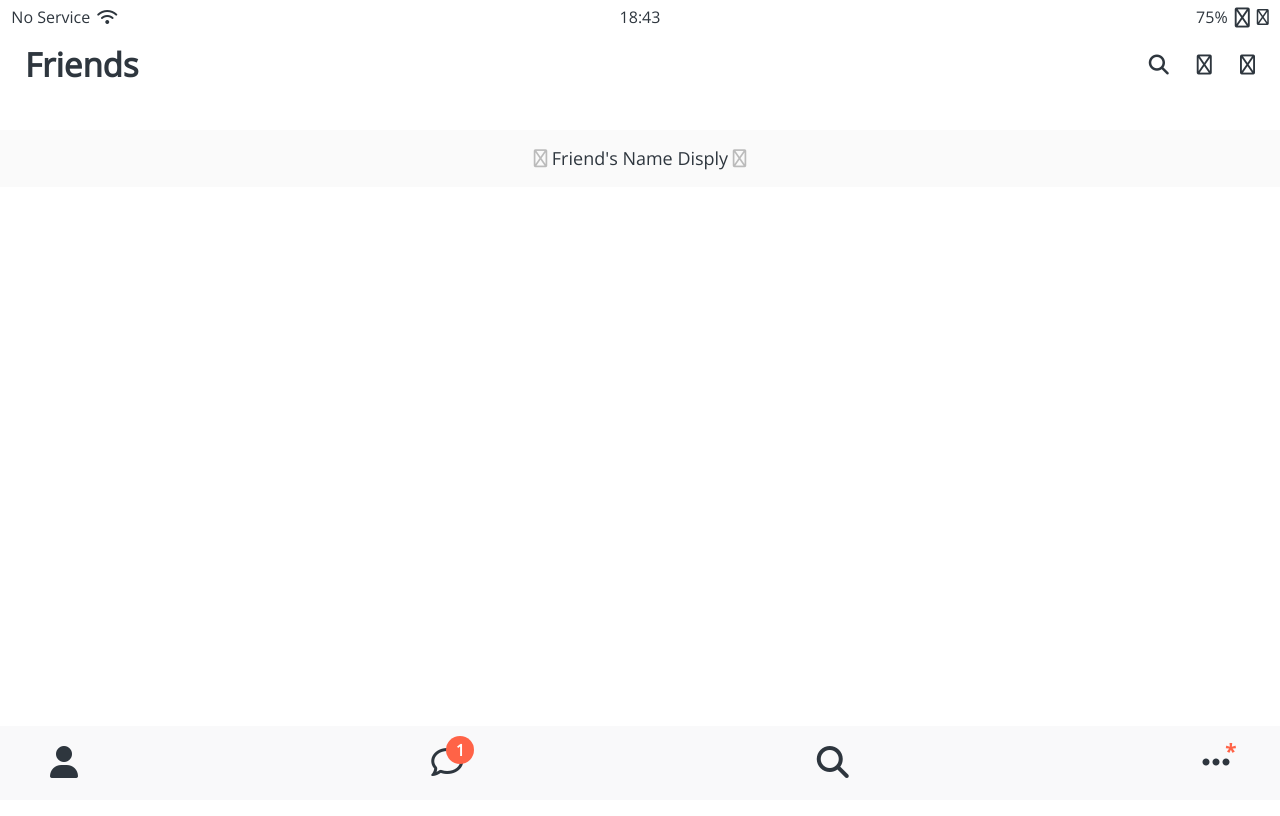
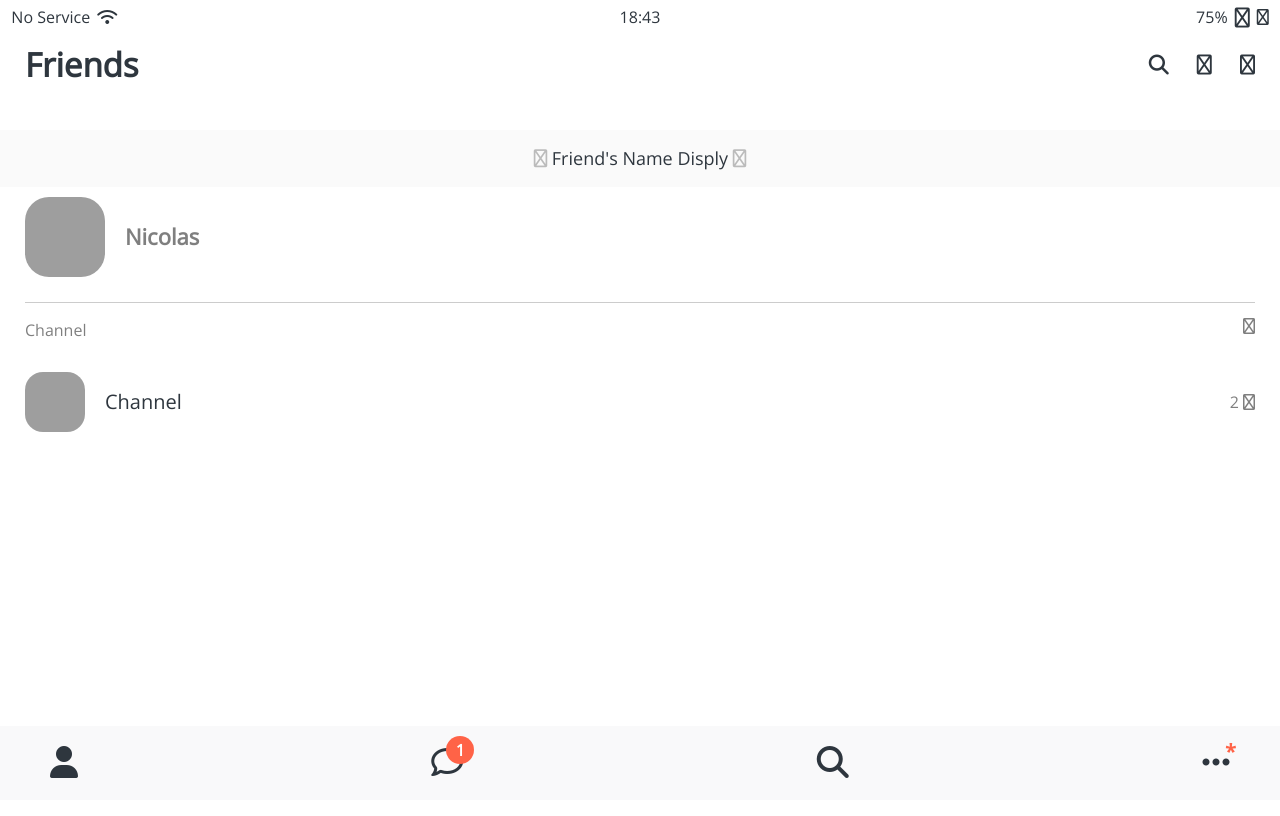
Before and after one commit to moondive-cinema/kokoa-clone-2022, a plain HTML site: page friends.html in a window 1280 px wide. Shown: the top 816 px of the page. Drawn offline with nearby package versions, Linux system fonts and the light colour scheme; grey boxes are pictures that could not be loaded.

Commit message:
friends main part updated

```diff
--- a/friends.html
+++ b/friends.html
@@ -38,6 +38,42 @@
         <i class="fa-regular fa-chevron-right"></i>
     </a>
 
+    <main class="friends-screen">
+        <div class="user-component">
+            <div class="user-component__column">
+                <img
+                    src="https://pbs.twimg.com/profile_images/769233576571367424/ylwuwnh8_400x400.jpg"
+                    class="user-component__avatar user-component__avatar--xl"
+                />
+                <div class="user-component__text">
+                    <h4 class="user-component__title">Nicolas</h4>
+                    <!-- <h6 class="user-component__subtitle">This text whatever.</h6> -->
+                </div>
+            </div>
+        </div>
+        <div class="friends-screen__channel">
+            <div class="friends-screen__channel--header">
+                <span>Channel</span>
+                <i class="fa-regular fa-chevron-up"></i>
+            </div>
+        </div>
+        <div class="user-component">
+            <div class="user-component__column">
+                <img
+                    src="https://pbs.twimg.com/profile_images/769233576571367424/ylwuwnh8_400x400.jpg"
+                    class="user-component__avatar user-component__avatar--sm"
+                />
+                <div class="user-component__text">
+                        <h4 class="user-component__title user-component__title--smaller">Channel</h4>
+                        <!-- <h6 class="user-component__subtitle">This text whatever.</h6> -->
+                </div>
+            </div>
+            <div class="user-component__column">
+                    <span>2</span>
+                    <i class="fa-regular fa-chevron-right"></i>
+            </div>
+        </div>
+    </main>
 
 
     <nav class="nav">
```
